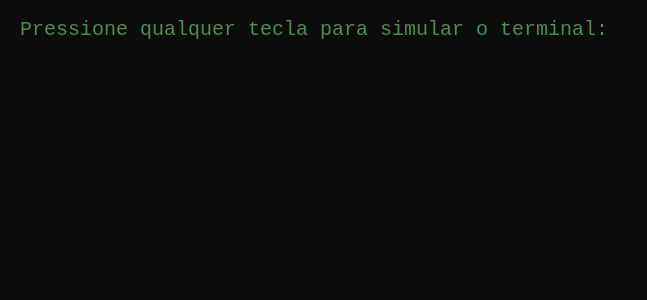
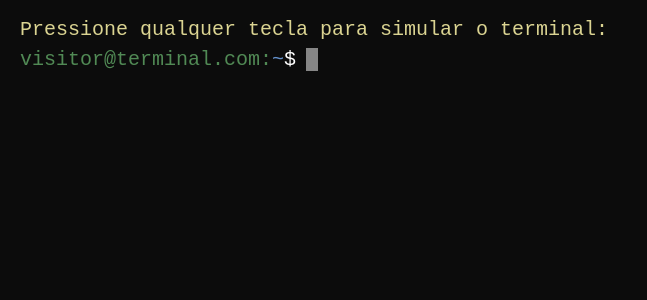
Before and after one commit to gabrielsantos7/Terminal, a React (Vite) app: page / in a window 1280 px wide. Shown: the top 300 px of the page, without its empty margins (0-647 px from the left). Built offline with nearby package versions, Linux system fonts and the light colour scheme.

Commit message:
add style classes

```diff
--- a/src/App.scss
+++ b/src/App.scss
@@ -8,3 +8,24 @@ textarea {
   left: -1000px;
   position: absolute;
 }
+
+#typer::before {
+  content: '';
+  width: 50px;
+  height: 50px;
+  border-left: 12px solid #fff;
+  animation: blink 0.5s infinite alternate;
+}
+
+@keyframes blink {
+  from {
+    opacity: 1;
+  }
+  to {
+    opacity: 0.5;
+  }
+}
+
+#username {
+  margin-right: 1rem;
+}
--- a/src/components/Terminal.tsx
+++ b/src/components/Terminal.tsx
@@ -18,7 +18,7 @@ const Terminal = () => {
 
   const handleInputChange = (event: ChangeEvent<HTMLTextAreaElement>) => {
     const text = event.target.value;
-    text.length <=20 && setInputText(text);
+    text.length <= 20 && setInputText(text);
   };
 
   const handleKeyPress = (event: KeyboardEvent<HTMLTextAreaElement>) => {
@@ -30,14 +30,20 @@ const Terminal = () => {
 
   return (
     <div id='terminal-container' onClick={textareaFocus}>
-      <p>Pressione qualquer tecla para simular o terminal:</p>
-      {inputText}
+      <p className='color-main-yellow'>
+        Pressione qualquer tecla para simular o terminal:
+      </p>
       <textarea
         ref={textAreaRef}
         value={inputText}
         onChange={handleInputChange}
         onKeyDown={handleKeyPress}
       />
+      <span id='username'>
+        visitor@terminal.com:<span className='color-main-blue'>~</span>
+        <span className='color-white'>$</span>
+      </span>{' '}
+      <span className='color-white'>{inputText}</span> <span id='typer'></span>
     </div>
   );
 };
--- a/src/scss/colors.scss
+++ b/src/scss/colors.scss
@@ -2,3 +2,24 @@ $bg-color: #0c0c0c;
 $main-yellow: #dbd492;
 $main-red: #f1184c;
 $main-green: #518A55;
+$main-blue: #6491CC;
+
+.color-main-yellow {
+  color: $main-yellow;
+}
+
+.color-main-red {
+  color: $main-red;
+}
+
+.color-main-green {
+  color: $main-green;
+}
+
+.color-main-blue {
+  color: $main-blue;
+}
+
+.color-white {
+  color: white;
+}
```
